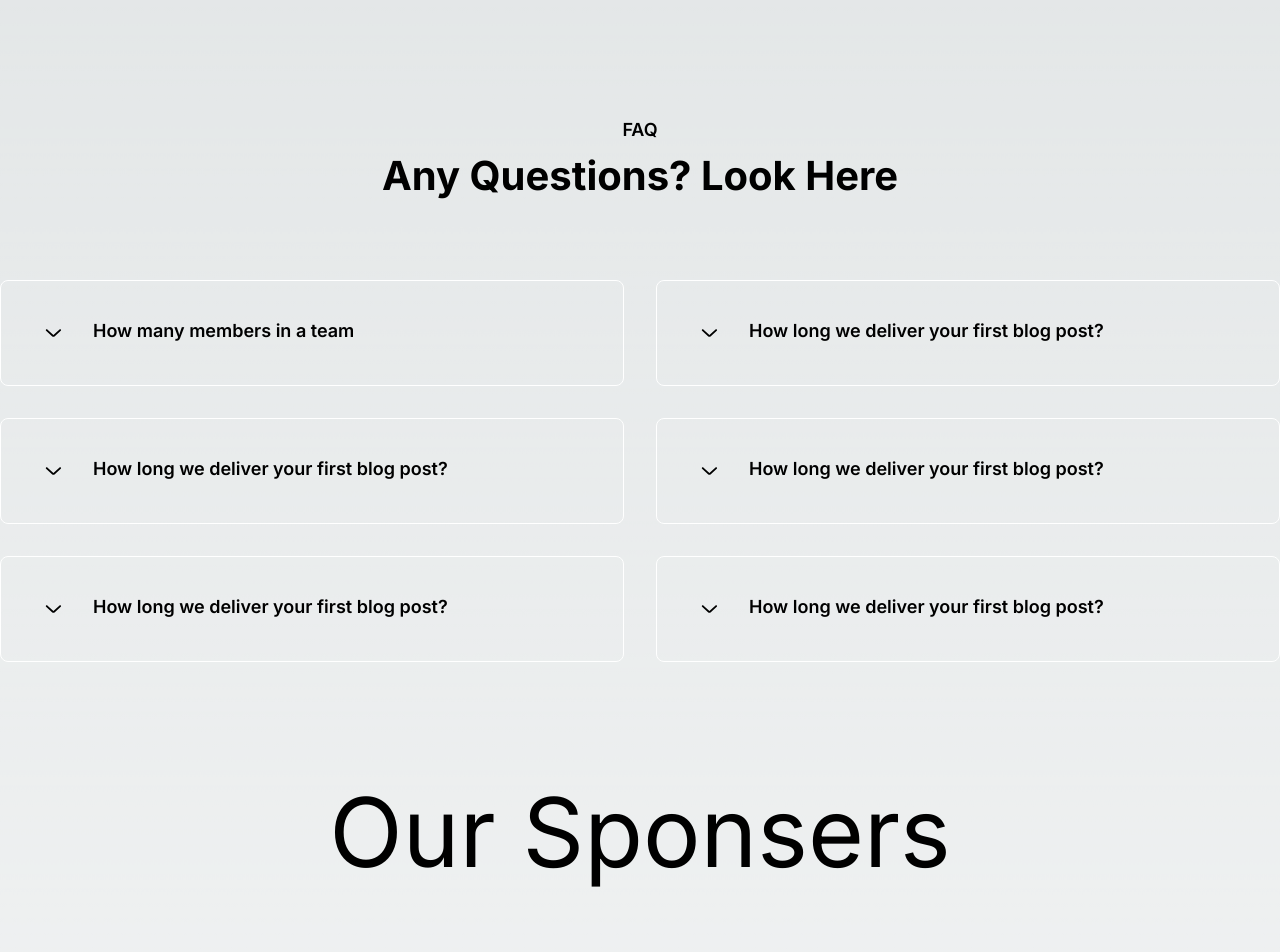
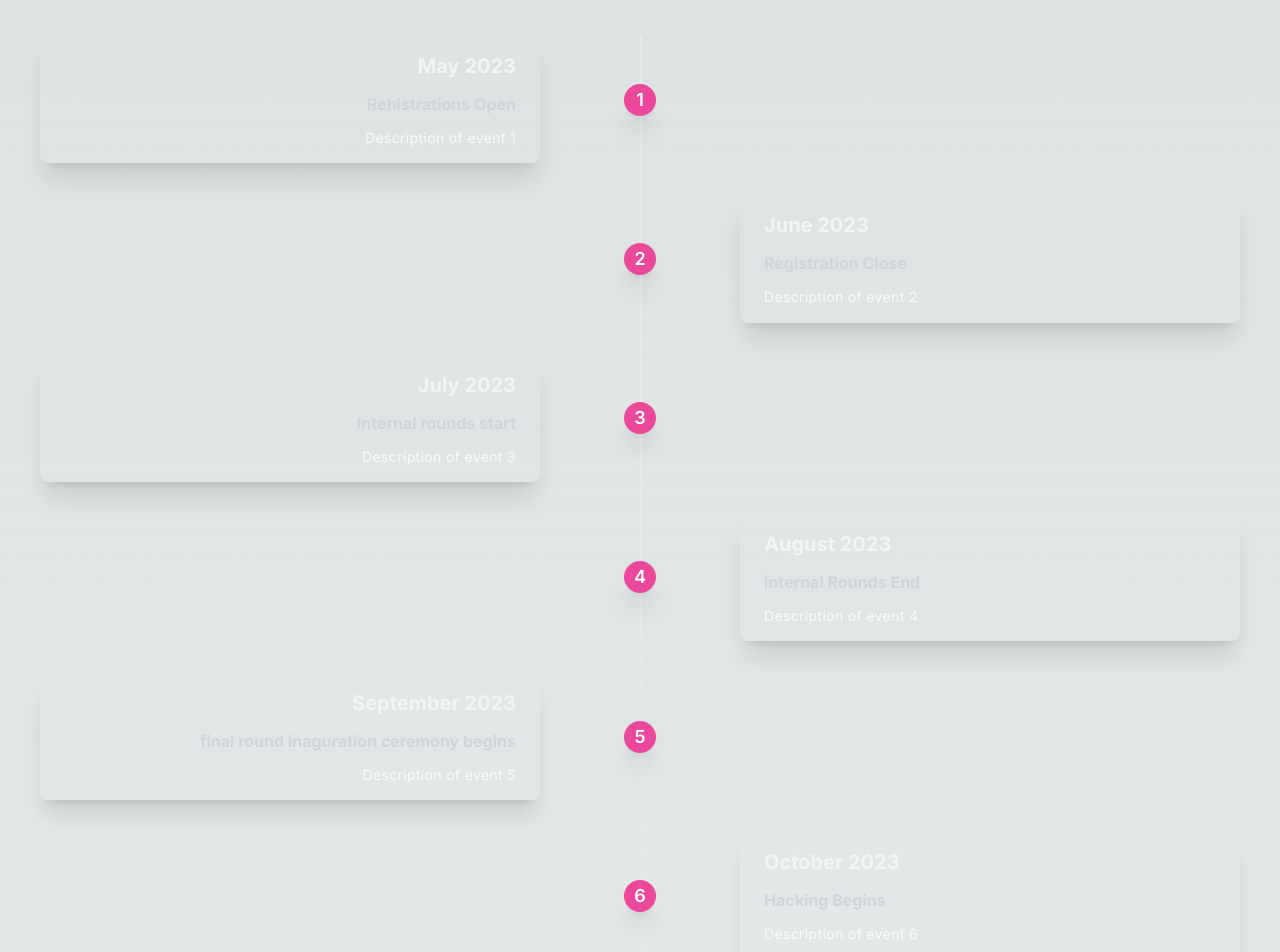
Before and after one commit to Chris-Lopes/bnb-2024-sample, a Next.js app: page / in a window 1280 px wide. Shown: the part 1280-2232 px from the top of the page. Built offline with nearby package versions, Linux system fonts and the light colour scheme.

Commit message:
time line functional but stupid

```diff
--- a/package.json
+++ b/package.json
@@ -11,6 +11,7 @@
   "dependencies": {
     "clsx": "^2.1.1",
     "framer-motion": "^11.3.30",
+    "lucide-react": "^0.436.0",
     "next": "14.2.6",
     "react": "^18",
     "react-dom": "^18",
--- a/src/app/globals.css
+++ b/src/app/globals.css
@@ -53,7 +53,7 @@ body {
   perspective: 1000px;
 }
 
-.preserve-3d {
+/* .preserve-3d {
   transform-style: preserve-3d;
 }
 
@@ -64,3 +64,53 @@ body {
 .rotate-y-180 {
   transform: rotateY(180deg);
 }
+
+
+
+.preserve-3d {
+  backface-visibility: hidden;
+   transform-style: preserve-3d;
+}
+
+
+
+.flipped .front {
+  transform: rotateY(180deg);
+}
+
+.flipped .back {
+  transform: rotateY(0deg);
+}
+*/
+
+@keyframes slide-in {
+  from {
+    opacity: 0;
+    transform: translateX(-50%);
+  }
+  to {
+    opacity: 1;
+    transform: translateX(0);
+  }
+}
+@keyframes slide-out {
+  from {
+    opacity: 0;
+    transform: translateX(50%);
+  }
+  to {
+    opacity: 1;
+    transform: translateX(0);
+  }
+
+}
+
+.animate-slide-in .items-right{
+  opacity: 1 !important;
+  animation: slide-in 0.7s forwards;
+}
+
+.animate-slide-in .items-left{
+  opacity: 1 !important;
+  animation: slide-out 0.7s forwards;
+}
--- a/src/app/page.tsx
+++ b/src/app/page.tsx
@@ -7,7 +7,9 @@ import Accordion from "@/components/Accordian";
 import {Footer }from "@/components/Footer";
 import AboutUs from "@/components/AboutUs";
 import Hero from "@/components/hero2";
+import VerticalTimeline from "@/components/timeline2";
 import Sponsers from "@/components/Sponsers";
+import Card from "@/components/squidcard";
 //style={{ backgroundImage: 'url("/actualBg.png")', }}
 export default function Home() {
   return (
@@ -31,7 +33,13 @@ export default function Home() {
         />
       </div>
       <div>
+        <VerticalTimeline />
+      </div>
+      <div>
         <Accordion />
+      </div>
+      <div>
+        <Card />
       </div>
       <Sponsers/>
     </main>
--- /dev/null
+++ b/src/components/squidcard.tsx
@@ -0,0 +1,57 @@
+import { useState } from "react";
+
+const Card: React.FC = () => {
+  const [flipped, setFlipped] = useState(false);
+ const HandleFlip = () => {
+    setFlipped(!flipped);
+  }
+  return (
+    <div className="flex items-center justify-center h-screen bg-gray-800">
+      <div
+        className={`relative w-48 h-28 cursor-pointer perspective ${
+          flipped ? "flipped" : ""
+        }`}
+        onClick={HandleFlip}
+      >
+        {/* Front Side */}
+        <div className="absolute inset-0 bg-gray-100 text-black flex items-center justify-center rounded-lg transform transition-transform duration-500 preserve-3d">
+          <div className="flex space-x-4 text-5xl">
+            <div>○</div>
+            <div>△</div>
+            <div>□</div>
+          </div>
+        </div>
+
+        {/* Back Side */}
+        <div className="absolute inset-0 bg-gray-900 text-white flex items-center justify-center rounded-lg transform transition-transform duration-500 preserve-3d rotate-y-180">
+          <p>Join the Game!</p>
+        </div>
+      </div>
+
+      <style jsx>{`
+        .perspective {
+          perspective: 1000px;
+        }
+
+        .preserve-3d {
+          backface-visibility: hidden;
+          transform-style: preserve-3d;
+        }
+
+        .rotate-y-180 {
+          transform: rotateY(180deg);
+        }
+
+        .flipped .front {
+          transform: rotateY(180deg);
+        }
+
+        .flipped .back {
+          transform: rotateY(0deg);
+        }
+      `}</style>
+    </div>
+  );
+};
+
+export default Card;
--- /dev/null
+++ b/src/components/timeline.tsx
@@ -0,0 +1,50 @@
+import React from "react";
+
+interface TimelineItem {
+  id: number;
+  date: string;
+  title: string;
+  content: string;
+}
+
+interface TimelineProps {
+  items: TimelineItem[];
+}
+
+const Timeline: React.FC<TimelineProps> = ({ items }) => {
+  return (
+    <div className="container mx-auto w-full h-full">
+      <div className="relative wrap overflow-hidden p-10 h-full">
+        <div className="border-2-2 absolute border-opacity-20 border-gray-700 h-full border left-1/2"></div>
+        {items.map((item, index) => (
+          <div
+            key={item.id}
+            className={`mb-8 flex justify-between items-center w-full ${
+              index % 2 === 0 ? "flex-row-reverse" : "flex-row"
+            }`}>
+            <div className="order-1 w-5/12"></div>
+            <div className="z-20 flex items-center order-1 bg-gray-800 shadow-xl w-8 h-8 rounded-full">
+              <h1 className="mx-auto font-semibold text-lg text-white">
+                {item.id}
+              </h1>
+            </div>
+            <div
+              className={`order-1 bg-gray-100 rounded-lg shadow-xl w-5/12 px-6 py-4 ${
+                index % 2 === 0 ? "text-right" : "text-left"
+              }`}>
+              <h3 className="mb-3 font-bold text-gray-800 text-xl">
+                {item.date}
+              </h3>
+              <h4 className="mb-3 font-bold text-gray-800">{item.title}</h4>
+              <p className="text-sm leading-snug tracking-wide text-gray-900 text-opacity-100">
+                {item.content}
+              </p>
+            </div>
+          </div>
+        ))}
+      </div>
+    </div>
+  );
+};
+
+export default Timeline;
--- /dev/null
+++ b/src/components/timeline2.tsx
@@ -0,0 +1,179 @@
+import React, { useEffect, useRef } from "react";
+
+interface TimelineItem {
+    id: number;
+    date: string;
+    title: string;
+    content: string;
+}
+
+interface TimelineProps {
+    items: TimelineItem[];
+}
+
+const Timeline: React.FC<TimelineProps> = ({ items }) => {
+    const timelineRef = useRef<HTMLDivElement>(null);
+    const isScrolling = useRef(false);
+
+    const handleScroll = () => {
+        isScrolling.current = true;
+    };
+
+    useEffect(() => {
+        const timelineElement = timelineRef.current;
+
+        if (timelineElement) {
+            const observer = new IntersectionObserver(
+                (entries) => {
+                    entries.forEach((entry) => {
+                        if (entry.isIntersecting) {
+                            entry.target.classList.add("animate-slide-in");
+                        } else {
+                            entry.target.classList.remove("animate-slide-in");
+                        }
+                    });
+                },
+                { threshold: 0.5 } // Adjust the threshold as needed
+            );
+
+            const timelineItems = timelineElement.querySelectorAll(".timeline-item");
+
+            timelineItems.forEach((item) => {
+                observer.observe(item);
+            });
+
+            const handleScroll = () => {
+                isScrolling.current = true;
+            };
+
+            timelineElement.addEventListener("scroll", handleScroll);
+
+            return () => {
+                observer.disconnect();
+                timelineElement.removeEventListener("scroll", handleScroll);
+            };
+        }
+    }, [isScrolling]);
+
+    return (
+      <div
+        className="container mx-auto w-full h-full"
+        ref={timelineRef}>
+        <div className="relative wrap overflow-hidden p-10 h-full">
+          <div className="border-2-2 absolute border-opacity-20  h-full border left-1/2 "></div>
+          {items.map((item, index) => (
+            <div
+              key={item.id}
+              className={`mb-8 flex justify-between items-center w-full ${
+                index % 2 === 0 ? "flex-row-reverse" : "flex-row"
+              } timeline-item`}>
+              <div className="order-1 w-5/12"></div>
+              <div className="z-20 flex items-center order-1 shadow-xl w-8 h-8 rounded-full bg-pink-500 bg-cover bg-center"
+              style={{backgroundImage:'bnb logo.png'}}>
+                <h1 className="mx-auto font-semibold text-lg text-white">
+                  {item.id}
+                </h1>
+              </div>
+              <div
+                className={`timeline-item order-1 bg-transparent rounded-lg shadow-xl w-5/12 px-6 py-4 ${
+                  index % 2 === 0 ? "text-right items-right" : "text-left items-left "
+                }`}>
+                <h3 className="mb-3 font-bold text-gray-100 text-xl">
+                  {item.date}
+                </h3>
+                <h4 className="mb-3 font-bold text-gray-300">{item.title}</h4>
+                <p className="text-sm leading-snug tracking-wide text-gray-50 text-opacity-100">
+                  {item.content}
+                </p>
+              </div>
+            </div>
+          ))}
+        </div>
+      </div>
+    );
+};
+
+const VerticalTimeline: React.FC = () => {
+     const timelineItems: TimelineItem[] = [
+       {
+         id: 1,
+         date: "May 2023",
+         title: "Rehistrations Open",
+         content: "Description of event 1",
+       },
+       {
+         id: 2,
+         date: "June 2023",
+         title: "Registration Close",
+         content: "Description of event 2",
+       },
+       {
+         id: 3,
+         date: "July 2023",
+         title: "Internal rounds start",
+         content: "Description of event 3",
+       },
+       {
+         id: 4,
+         date: "August 2023",
+         title: "internal Rounds End",
+         content: "Description of event 4",
+       },
+       {
+         id: 5,
+         date: "September 2023",
+         title: "final round inaguration ceremony begins",
+         content: "Description of event 5",
+       },
+       {
+         id: 6,
+         date: "October 2023",
+         title: "Hacking Begins",
+         content: "Description of event 6",
+       },
+       {
+         id: 7,
+         date: "November 2023",
+         title: "Dinner Break",
+         content: "Description of event 7",
+       },
+       {
+         id: 8,
+         date: "December 2023",
+         title: "Mentoring Session",
+         content: "Description of event 8",
+       },
+       {
+         id: 9,
+         date: "January 2024",
+         title: "Hacking Ends",
+         content: "Description of event 9",
+       },
+       {
+         id: 10,
+         date: "February 2024",
+         title: "Judging Begins",
+         content: "Description of event 10",
+       },
+       {
+         id: 11,
+         date: "March 2024",
+         title: "Winners Announced in Closing Ceremony",
+         content: "Description of event 11",
+       },
+       {
+         id: 12,
+         date: "April 2024",
+         title: "Event 12",
+         content: "Description of event 12",
+       },
+     ];
+
+    return (
+        <div className="App">
+            <Timeline items={timelineItems} />
+        </div>
+    );
+};
+
+export default VerticalTimeline;
```
Also changed, not shown: public/dalagona-candy.png (added), 1 other file (tests, documents, lock files or other folders).
